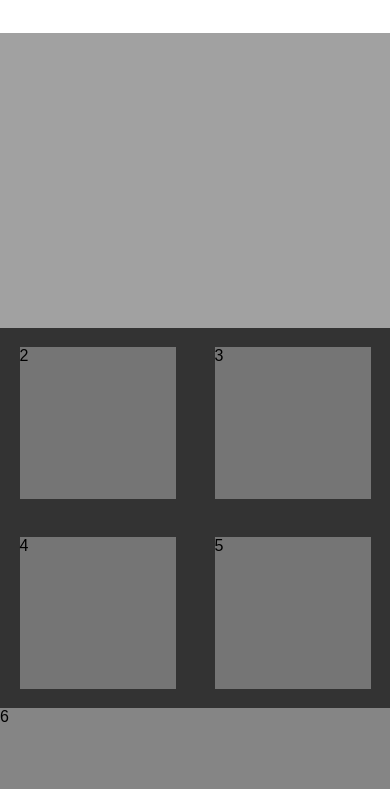
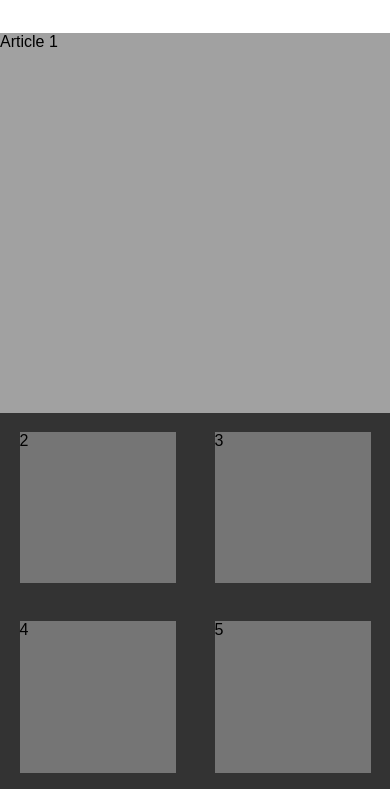
Before and after one commit to ElenaTsap/ResponsiveLayout, a plain HTML site: page Flexbox/index.html in a window 390 px wide. Shown: the part 136-925 px from the top of the page. Drawn offline with Linux system fonts and the light colour scheme.

Commit message:
fixed the top margin

```diff
--- a/Flexbox/style.css
+++ b/Flexbox/style.css
@@ -29,7 +29,7 @@ header {
 nav {
     display: flex;
     width: 90vw;
-    height: 35px;
+    min-height: 35px;
     overflow: hidden;
     background-color: rgb(255, 255, 255);
 }
@@ -191,6 +191,10 @@ nav {
     display:inline-block;
 }
 
+main {
+    margin-top: 15vh;
+}
+
 aside {
     display:none;
 }
@@ -235,6 +239,8 @@ aside {
 
     main {
         width: 100%;
+        margin-top: 20vh;
+        /* where is this margin coming from? */
         margin-left: 0%;
     }
 
```
